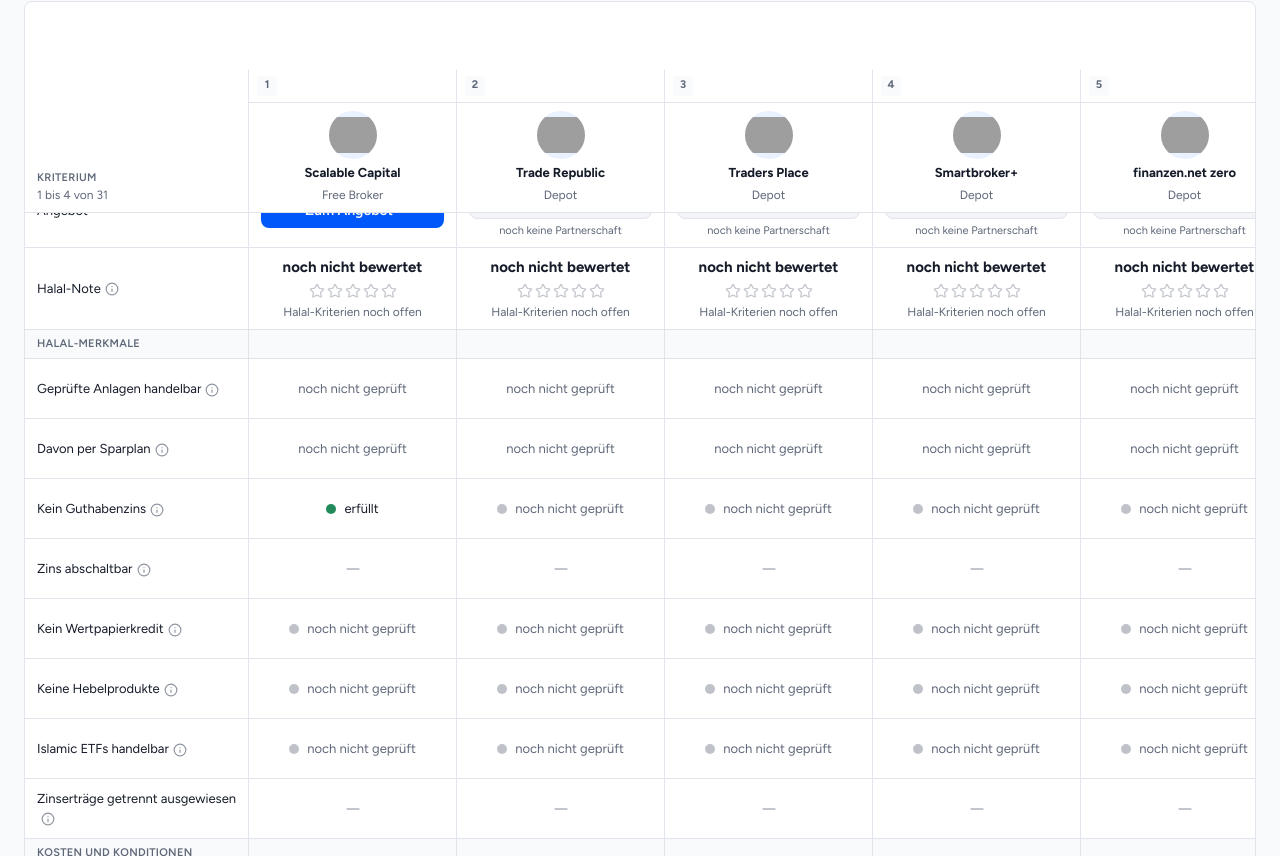
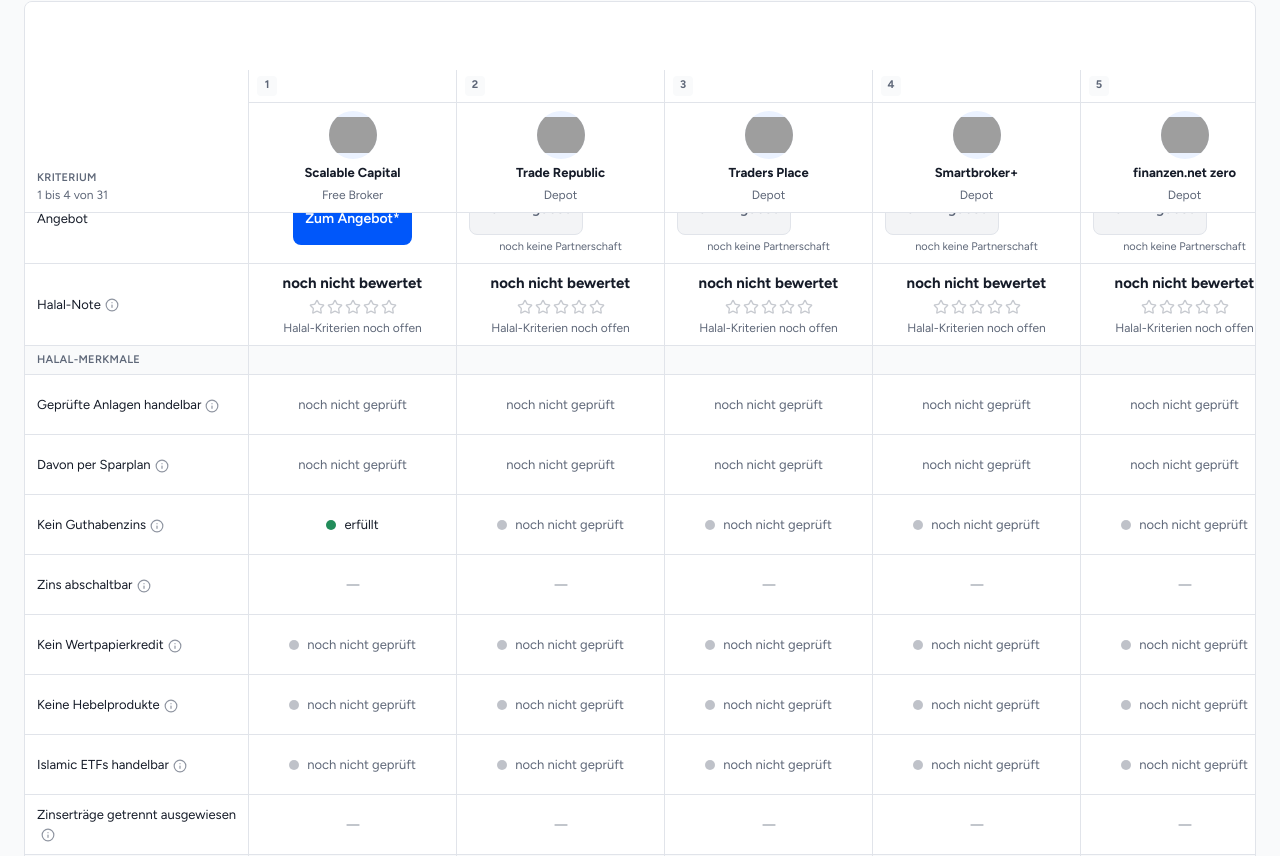
Before and after one commit to Elias-egy/finanzmuslim-finish, a React (Vite) app: page /vergleich/depot in a window 1280 px wide. Shown: the part 1404-2260 px from the top of the page. Built offline with nearby package versions, Linux system fonts and the light colour scheme; grey boxes are pictures that could not be loaded.

Commit message:
Changes
Co-authored-by: Elias-egy <288291833+Elias-egy@users.noreply.github.com>

```diff
--- a/src/components/vergleich/VergleichsBausteine.tsx
+++ b/src/components/vergleich/VergleichsBausteine.tsx
@@ -114,7 +114,7 @@ export const AngebotsKnopf = ({
 }) => {
   const mass = breit ? "w-full" : "w-full";
   const basis =
-    "block w-full rounded-lg px-3 py-2.5 text-center text-[14px] font-semibold leading-none";
+    "flex min-h-[52px] shrink-0 items-center justify-center rounded-lg px-3 text-[14px] font-semibold leading-tight";
   if (!link) {
     return (
       <div className="w-full">
```
